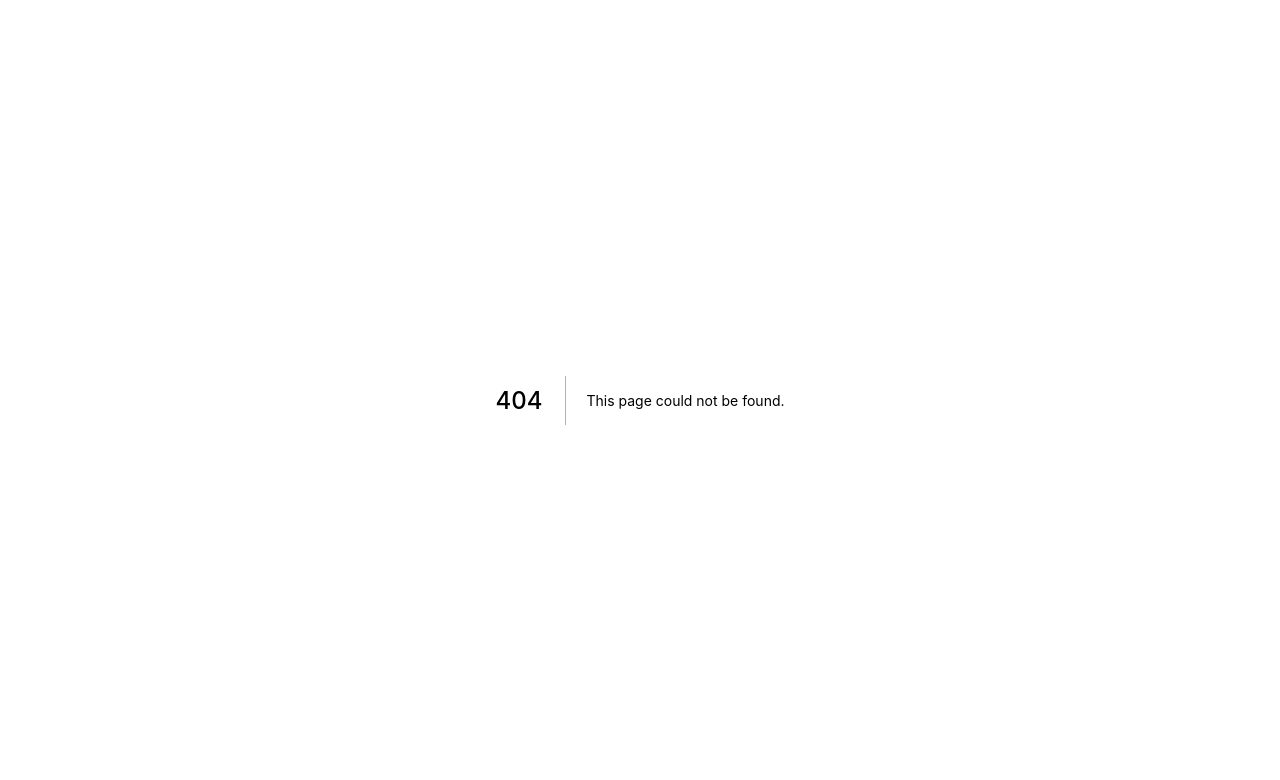
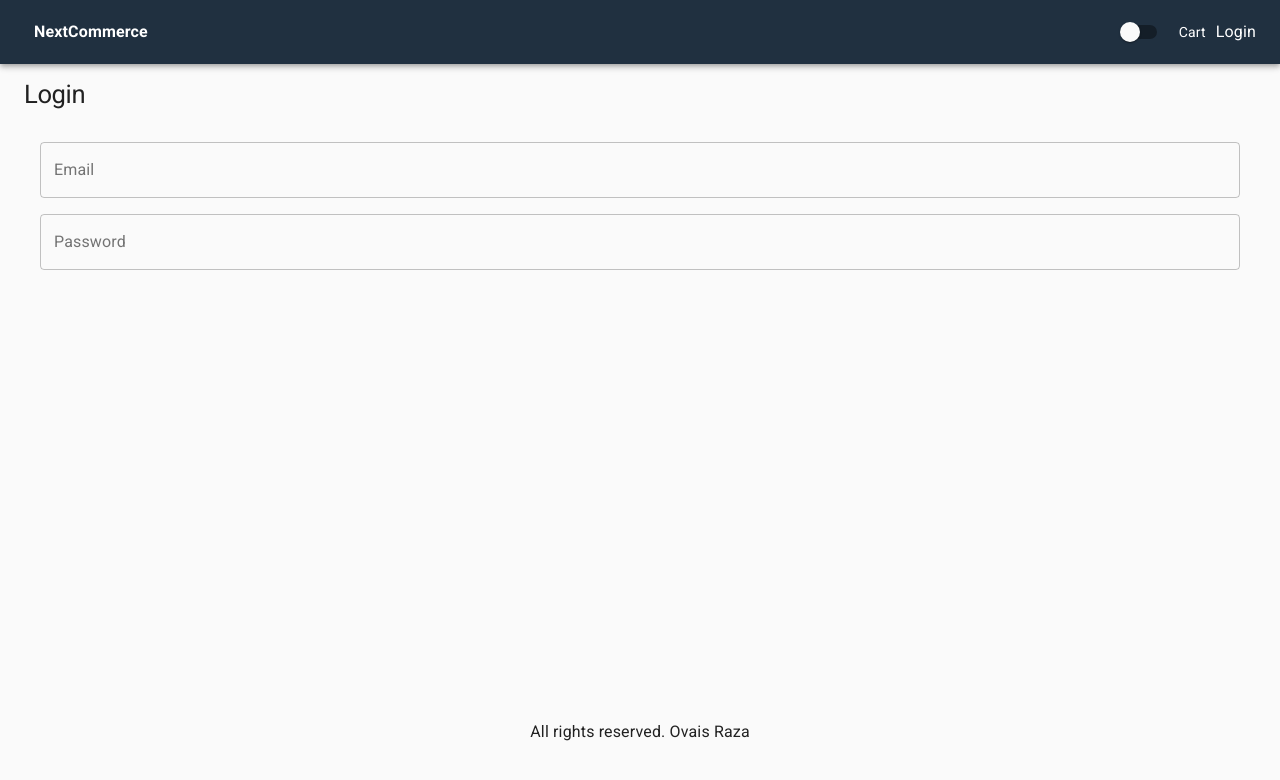
Before and after one commit to OwaisRaza/next-ecommerce, a Next.js app: page /login in a window 1280 px wide. Before the commit this address had no page. Shown: the top 780 px of the page. Built offline with nearby package versions, Linux system fonts and the light colour scheme.

Commit message:
created login and shipping components

```diff
--- /dev/null
+++ b/pages/login.js
@@ -0,0 +1,34 @@
+import { List, ListItem, TextField, Typography } from "@material-ui/core";
+import Layout from "../components/Layout";
+
+export default function Login() {
+  return (
+    <Layout>
+      <form>
+        <Typography component="h1" variant="h1">
+          Login
+        </Typography>
+        <List>
+          <ListItem>
+            <TextField
+              variant="outlined"
+              fullWidth
+              id="email"
+              label="Email"
+              inputProps={{ type: "email" }}
+            ></TextField>
+          </ListItem>
+          <ListItem>
+            <TextField
+              variant="outlined"
+              fullWidth
+              id="password"
+              label="Password"
+              inputProps={{ type: "password" }}
+            ></TextField>
+          </ListItem>
+        </List>
+      </form>
+    </Layout>
+  );
+}
```
Also changed, not shown: pages/cart.js (+12 -1 lines), pages/index.js (+19 -1 lines), pages/product/[id].js (+5 -3 lines), pages/shipping.js (added, +12 -0 lines).
